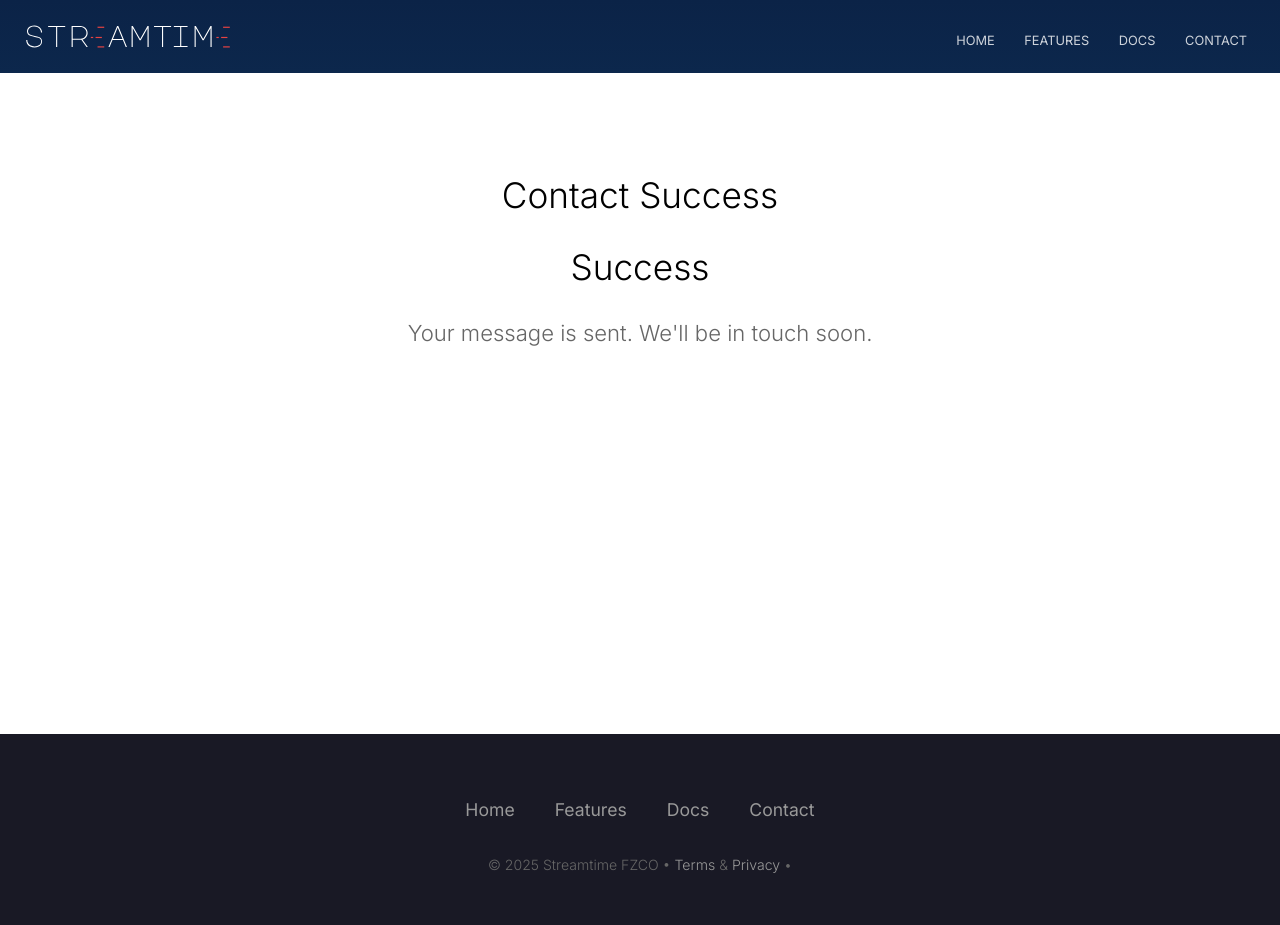
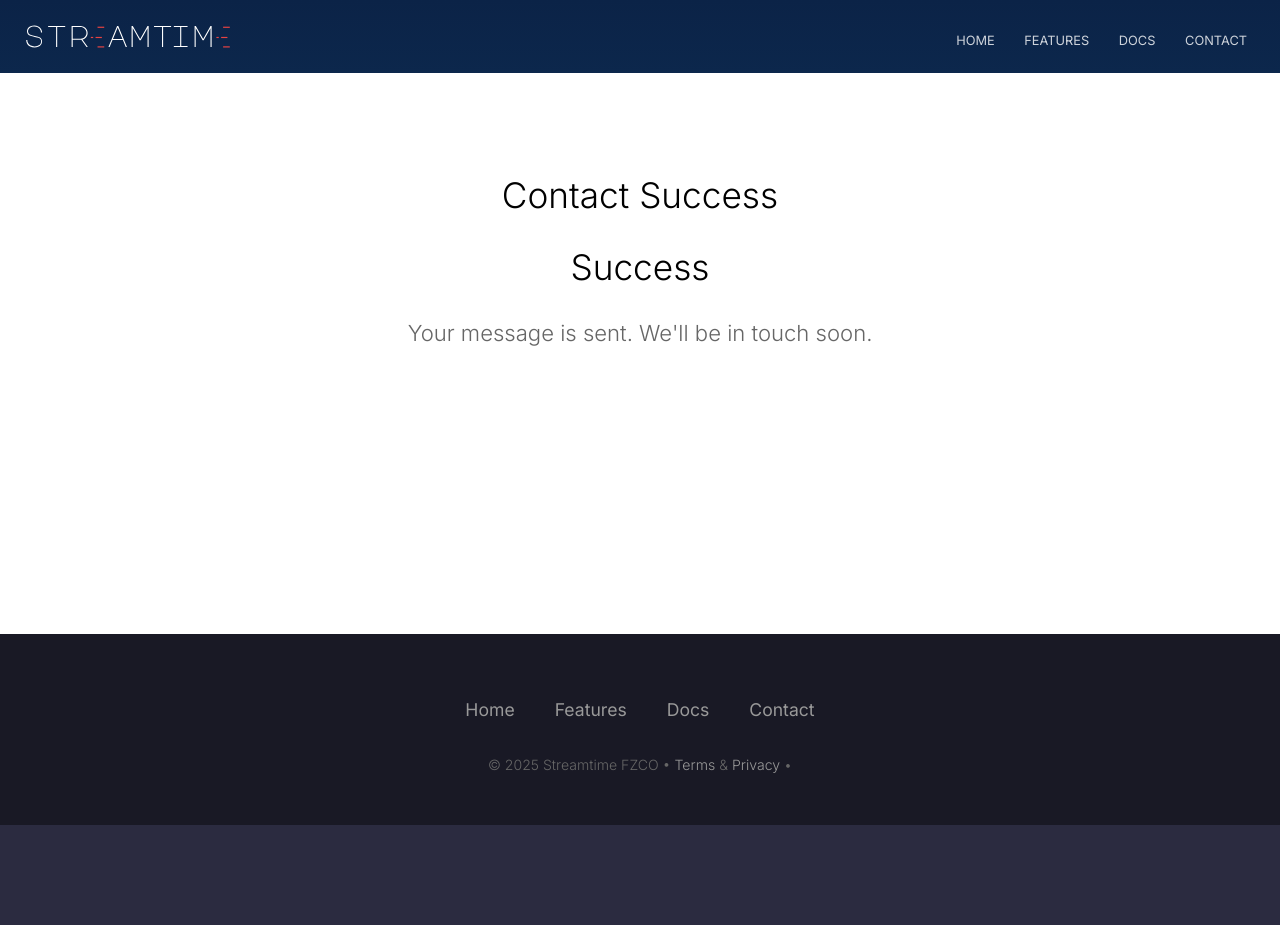
Before and after one commit to streamtime-ai/website, a Jekyll site: the page built from contact-success.html, in a window 1280 px wide. Built offline with Jekyll 4.4.1, drawn with Linux system fonts in a browser that asks for light colours; a script that is not in the unit is left out; after the commit the page ends 900 px from its top, so only the background shows below that.

Commit message:
updated landing page

```diff
--- a/_sass/landing-page.scss
+++ b/_sass/landing-page.scss
@@ -46,7 +46,7 @@
 @media #{$desktop} {
 	.flex {
 		@include flexbox;
-		align-items: center;
+		align-items:start;
 		flex-direction: row;
 
 		.text, .image {
@@ -65,7 +65,7 @@
 @media #{$desktop} {
 	.flex {
 		@include flexbox;
-		align-items: center;
+		align-items: start;
 		flex-direction: row;
 
 		.text, .image {
@@ -96,7 +96,7 @@
 	}
 	section{
 	.container{
-		min-height: 480px;
+		min-height: 380px;
 	}
 }
 
@@ -165,38 +165,3 @@
 	justify-content: end;
 	padding-bottom: 10px;
 }
-
-// play button style
-.play-button-container {
-    position: relative;
-    text-align: center;
-}
-
-.play-button-image {
-    display: block;
-    width: 100%;
-    height: auto;
-    margin: 0 auto;
-    cursor: pointer;
-}
-
-.play-button-overlay {
-    position: absolute;
-    top: 50%;
-    left: 50%;
-    transform: translate(-50%, -50%);
-    width: 80px; /* Adjust the size of the play button overlay */
-    height: 80px;
-    background-color: rgba(0, 0, 0, 0.6);
-    border-radius: 50%;
-    display: flex;
-    justify-content: center;
-    align-items: center;
-    cursor: pointer;
-}
-
-.play-button-overlay::after {
-    content: '▶️'; /* Unicode character for play button */
-    font-size: 36px;
-    color: #fff;
-}
--- a/index.html
+++ b/index.html
@@ -35,7 +35,7 @@ description: A private cloud platform for streaming data.
 
 <div id="features" class="content">
   <section>
-    <div class="container flex">
+    <div class="container flex ">
       <div class="text editable">
         <h2>The world's first private cloud for Kafka</h2>
         <p>
```
